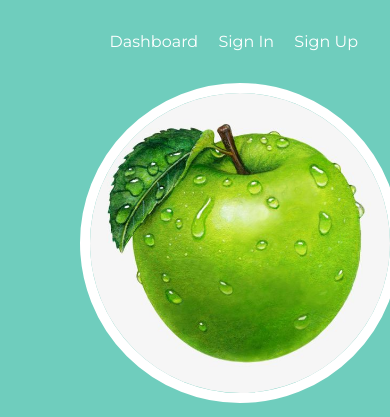
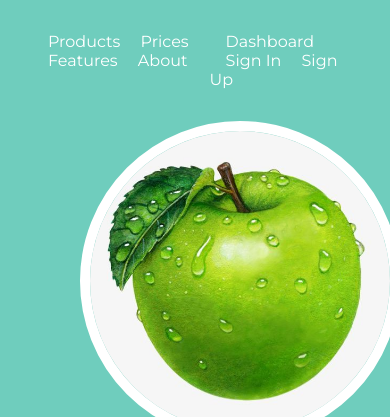
Before and after one commit to greentreevpn/greentreevpn.github.io, a plain HTML site: page index.html in a window 390 px wide. Shown: the top 417 px of the page. Drawn offline with Linux system fonts and the light colour scheme.

Commit message:
rebuilding site Sun Mar 17 15:02:11 CST 2019

```diff
--- a/css/style.css
+++ b/css/style.css
@@ -1 +1 @@
-html,body{color:#fff;margin:1rem;padding:0}html{font-family:Montserrat,"Helvetica Neue","Segoe UI",Helvetica,Arial,sans-serif;font-size:16px;overflow-y:auto}body{background-color:#6fcdbd}a{-webkit-transition:color 0.2s ease-out;-moz-transition:color 0.2s ease-out;transition:color 0.2s ease-out;color:#fff;text-decoration:none}a:hover{color:#333}h1{font-size:5rem}h2{font-size:3rem;font-weight:normal}h3{font-size:2rem;font-weight:normal}img.portrait{border-radius:50%;border:10px solid #fff;margin:2em 3em;width:300px;height:300px}.column{flex:1}.header{display:flex;flex-direction:row;justify-content:space-between;align-content:center}.header .right-field>*{margin-left:1rem}main{display:flex;margin-top:20vh}main .column.left{text-align:end}main .column.right h1{margin-left:-10px;margin-bottom:0.4em}main .column.right h2{margin-left:-4px;margin-top:0}main .column.right .links{margin-top:2.5rem;font-size:1.5rem}main .column.right .links a{margin-right:0.5rem;text-decoration:none}@media screen and (max-width: 980px){main{display:block;margin-top:0}main .column.left{text-align:center}main .column.right h1{margin-top:0}}footer{display:flex;margin-top:3rem;font-size:0.75rem}@media screen and (max-width: 980px){footer{display:block}}
+html,body{color:#fff;margin:1rem;padding:0}html{font-family:Montserrat,"Helvetica Neue","Segoe UI",Helvetica,Arial,sans-serif;font-size:16px;overflow-y:auto}body{background-color:#6fcdbd}a{-webkit-transition:color 0.2s ease-out;-moz-transition:color 0.2s ease-out;transition:color 0.2s ease-out;color:#fff;text-decoration:none}a:hover{color:#333}h1{font-size:5rem}h2{font-size:3rem;font-weight:normal}h3{font-size:2rem;font-weight:normal}img.portrait{border-radius:50%;border:10px solid #fff;margin:2em 3em;width:300px;height:300px}.column{flex:1}.header{display:flex;flex-direction:row;justify-content:space-between;align-content:center}.header .left-field>*{margin-left:1rem}.header .right-field>*{margin-left:1rem}main{display:flex;margin-top:20vh}main .column.left{text-align:end}main .column.right h1{margin-left:-10px;margin-bottom:0.4em}main .column.right h2{margin-left:-4px;margin-top:0}main .column.right .links{margin-top:2.5rem;font-size:1.5rem}main .column.right .links a{margin-right:0.5rem;text-decoration:none}@media screen and (max-width: 980px){main{display:block;margin-top:0}main .column.left{text-align:center}main .column.right h1{margin-top:0}}footer{display:flex;margin-top:3rem;font-size:0.75rem}@media screen and (max-width: 980px){footer{display:block}}
--- a/index.html
+++ b/index.html
@@ -25,7 +25,12 @@
     <link href="https://greenapplevpn.net/index.xml" rel="alternate" type="application/rss+xml" title="GreenApple VPN" />
 </head>
 <body><div class="header">
-    <div></div>
+    <div class="left-field">
+        <a href="">Products</a>
+        <a href="">Prices</a>
+        <a href="">Features</a>
+        <a href="">About</a>
+    </div>
     <div class="right-field">
         <a href="https://dashboard.greenapplevpn.net/">Dashboard</a>
         <a href="https://dashboard.greenapplevpn.net/login">Sign In</a>
```
